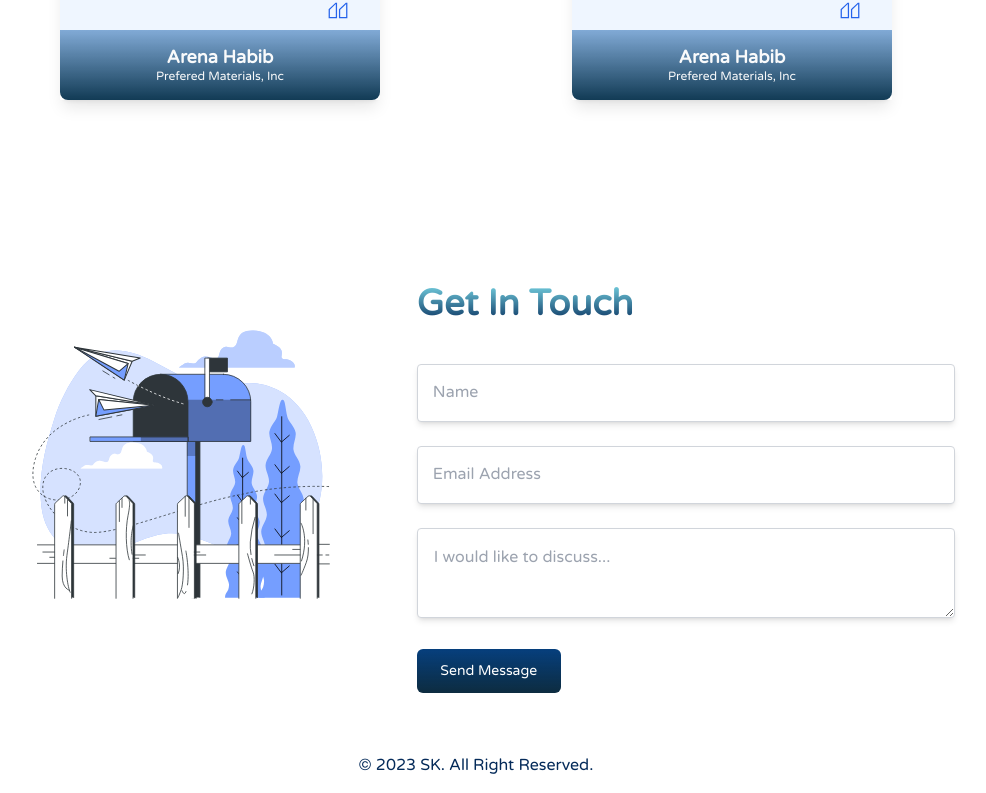
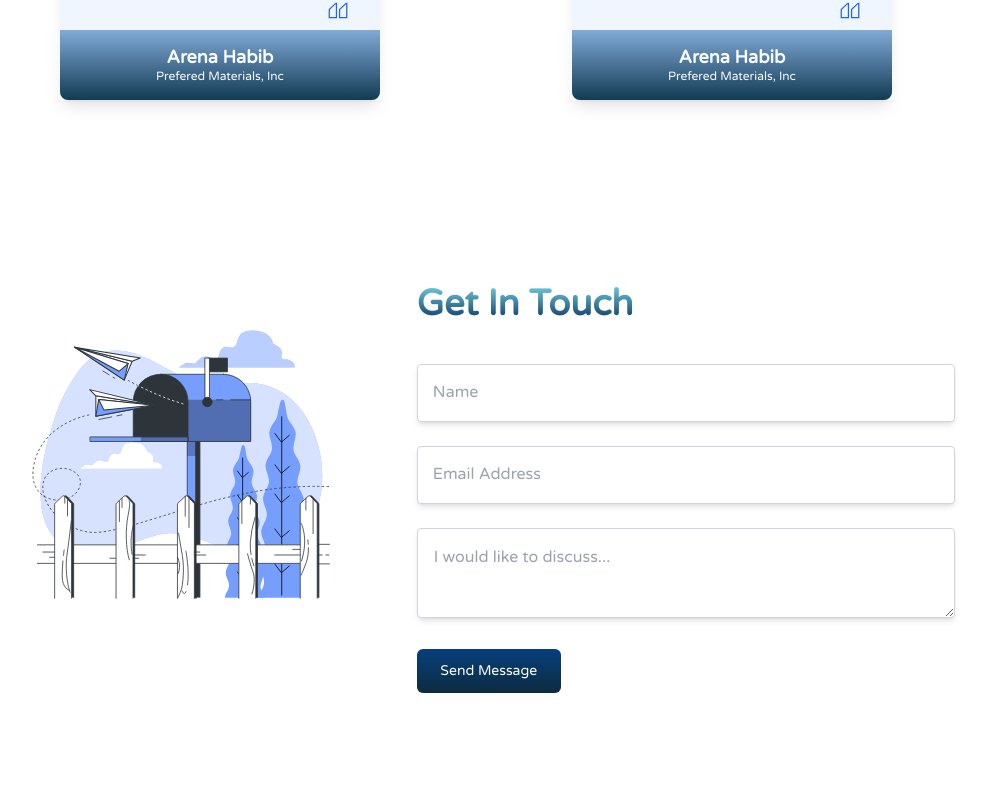
Before and after one commit to sidrakhalid4488/hanan-ashraf, an Angular app: page / in a window 1280 px wide. Shown: the part 3390-4183 px from the top of the page, without its empty margins (164-1150 px from the left). After the commit the page ends 4143 px from the top, so only its background shows below. Built offline with nearby package versions, Linux system fonts and the light colour scheme.

Commit message:
removed copyright

```diff
--- a/src/app/home/home.component.html
+++ b/src/app/home/home.component.html
@@ -41,6 +41,6 @@
 
 <!-- Footer -->
 <div class="copyright">
-    <p>© 2023 SK. All Right Reserved.</p>
+    <!-- <p>© 2023 SK. All Right Reserved.</p> -->
 </div>
 </section>
```
